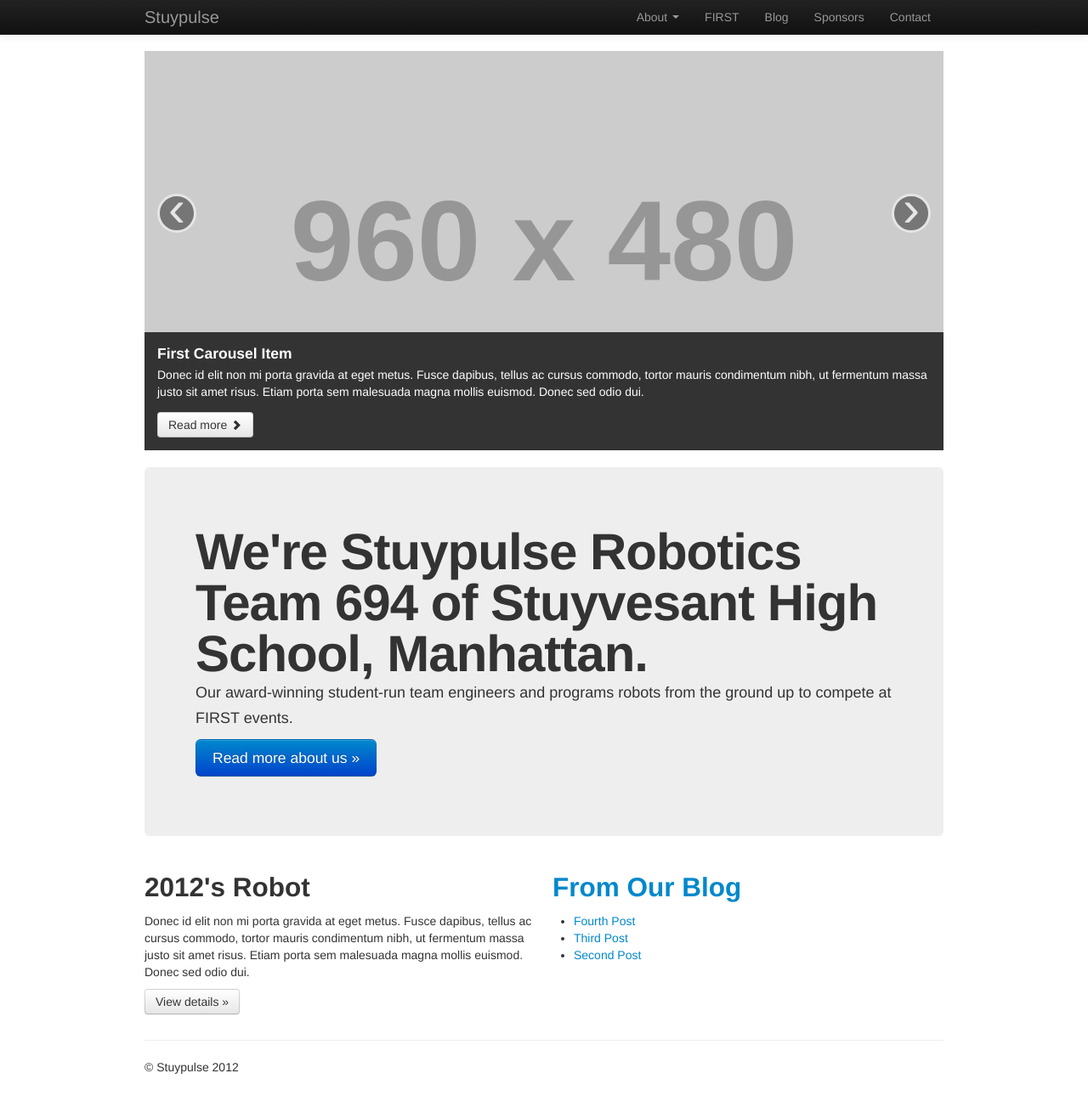
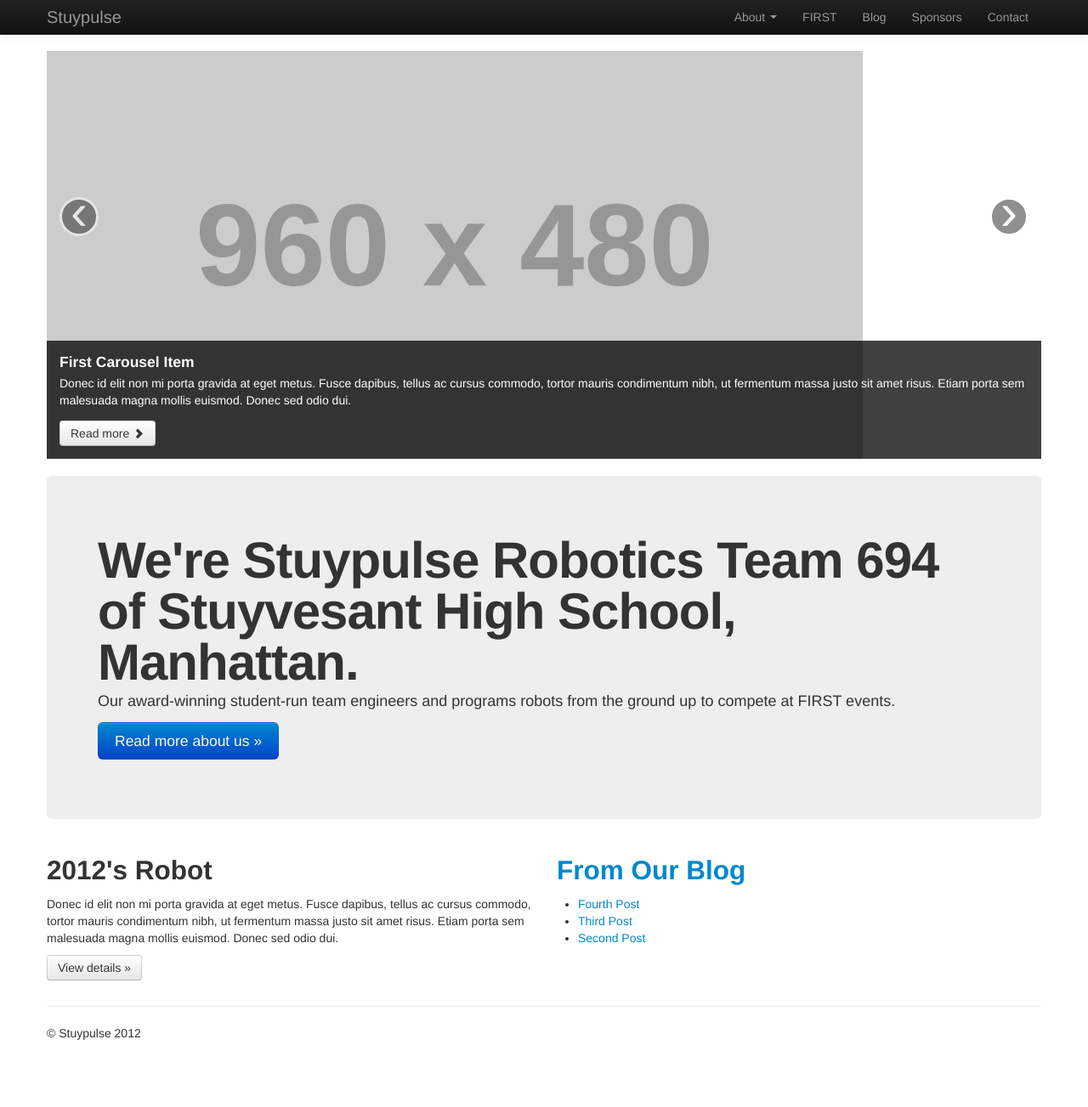
Before and after one commit to StuyPulse/team694.github.io, a Jekyll site: the page built from index.html, in a window 1280 px wide and 1316 px high. Shown: the top 1303 px of the window at 85% size. Built offline with Jekyll 4.4.1, drawn with Linux system fonts in a browser that asks for light colours; nearby versions of some CDN libraries.

Commit message:
Set up stuff to customize Bootstrap.

```diff
--- a/_layouts/default.html
+++ b/_layouts/default.html
@@ -17,6 +17,7 @@
                 padding-bottom: 40px;
             }
         </style>
+        <link rel="stylesheet" href="/css/bootstrap-responsive.min.css">
         <link rel="stylesheet" href="/css/main.css">
 
         <script src="/js/vendor/modernizr-2.6.2-respond-1.1.0.min.js"></script>
```
Also changed, not shown: css/bootstrap-responsive.min.css (added), css/bootstrap.min.css, js/vendor/bootstrap.min.js.
